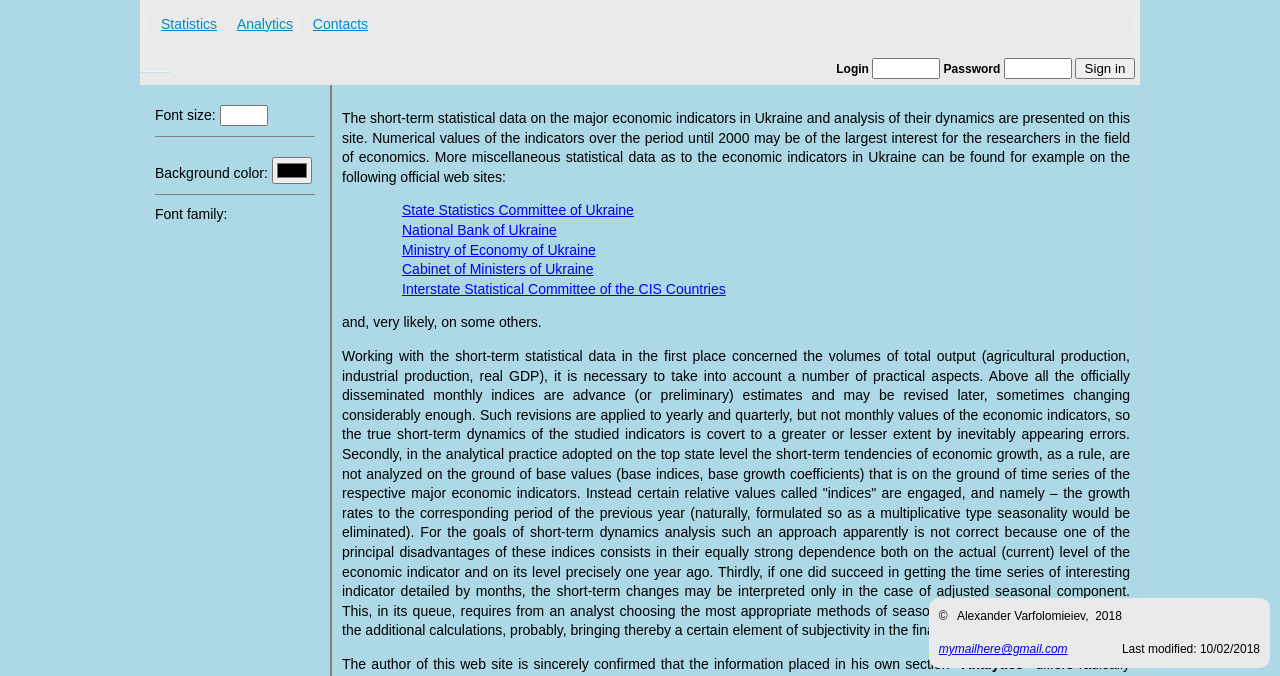
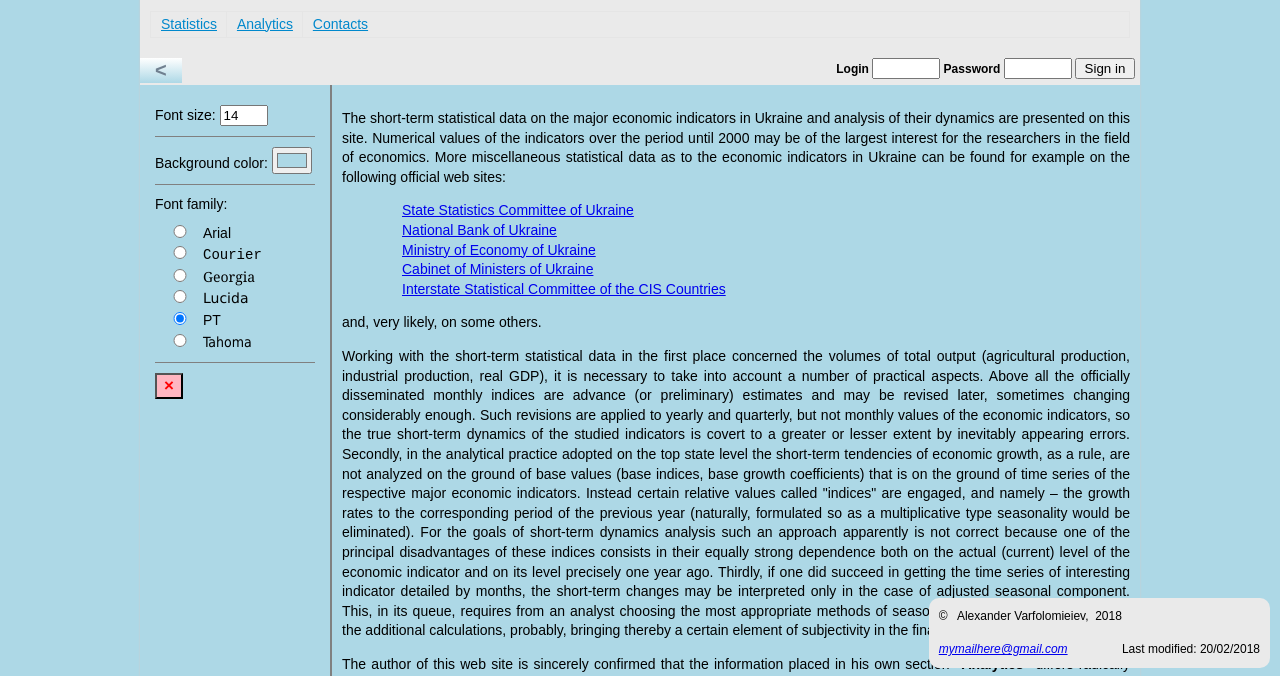
Before and after one commit to imacrostat/Test-task-2, a plain HTML site: page index.html in a window 1280 px wide. Shown: the part 122-798 px from the top of the page. Drawn offline with Linux system fonts and the light colour scheme.

Commit message:
Update index.html

```diff
--- a/index.html
+++ b/index.html
@@ -5,7 +5,6 @@
         <meta charset="utf-8">
         <meta name="viewport" content="width=device-width, initial-scale=1.0">
         <link href="styles.css" rel="stylesheet" type="text/css">
-        <script src="script.js"></script>
     </head>
     <body>
         <div class="wrapper">
@@ -46,13 +45,13 @@
             </div>
             <div class="content-container">
                 <div id="sidebar" class="sidebar">
-                    <form id="controls">
+                    <form id="controls" onsubmit="return false;">
                     <div><label>Font size:</label>
                     <input type="number" min="8" max="24" id="fontsize" onchange="changeFontSize()"></div>
                     <div><label>Background color:</label>
-                    <input type="color" id="bgcolor" onchange="changeBGColor()"></div>
-                    <div><label>Font family:<br></label>
-                    </div>
+                    <input type="color" id="bgcolor" onchange="changeBackgroundColor()"></div>
+                    <div><label>Font family:<br></label></div>
+                    <div><button type="button" id="remover" onclick="removeLastP()" title="Remove the last 'p' element">&times;</button></div>
                     </form>
                 </div>
                 <div class="content">
@@ -113,10 +112,10 @@
                     the same time it helps not only to identify much more
                     exactly the current situation in the country, but also
                     allows to make right, well-grounded decisions.</p>
-                    <button type="button" id="remover" onclick="removeLastP()" title="Remove the last 'p' element">&times;</button>
                 </div>
             </div>
-            <div class="footer"><div class="footer-author">&copy; &nbsp; Alexander Varfolomieiev,&nbsp; 2018<address><br><a href="mailto:mymailhere@gmail.com">mymailhere@gmail.com</a> </address></div><div class="footer-moddate"><br><br>Last modified: 10/02/2018</div><div class="clearfix"></div></div>
+            <div class="footer"><div class="footer-author">&copy; &nbsp; Alexander Varfolomieiev,&nbsp; 2018<address><br><a href="mailto:mymailhere@gmail.com">mymailhere@gmail.com</a> </address></div><div class="footer-moddate"><br><br>Last modified: 20/02/2018</div><div class="clearfix"></div></div>
         </div>
     </body>
+    <script src="script.js"></script>
 </html>
```
